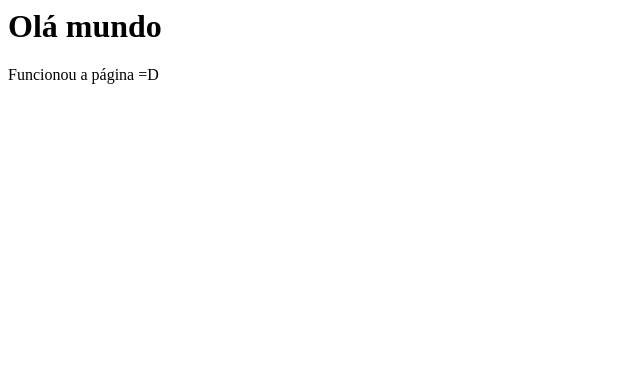
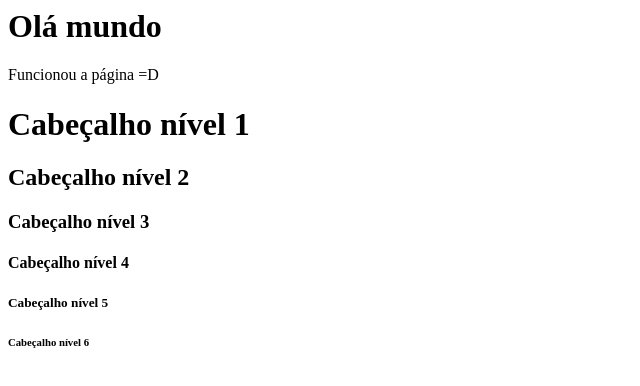
Before and after one commit to lucaslad1/desweb-2023-univile, a plain HTML site: page aula_01.html in a window 1280 px wide. Shown: the whole page, without its empty margins (0-640 px from the left). Drawn offline with Linux system fonts and the light colour scheme.

Commit message:
Update aula_01.html

```diff
--- a/aula_01.html
+++ b/aula_01.html
@@ -5,5 +5,11 @@
 <body>
     <h1>Olá mundo</h1>
     <p>Funcionou a página =D</p>
+    <h1>Cabeçalho nível 1</h1>
+    <h2>Cabeçalho nível 2</h2>
+    <h3>Cabeçalho nível 3</h3>
+    <h4>Cabeçalho nível 4</h4>
+    <h5>Cabeçalho nível 5</h5>
+    <h6>Cabeçalho nível 6</h6>
 </body>
 </html>
```
